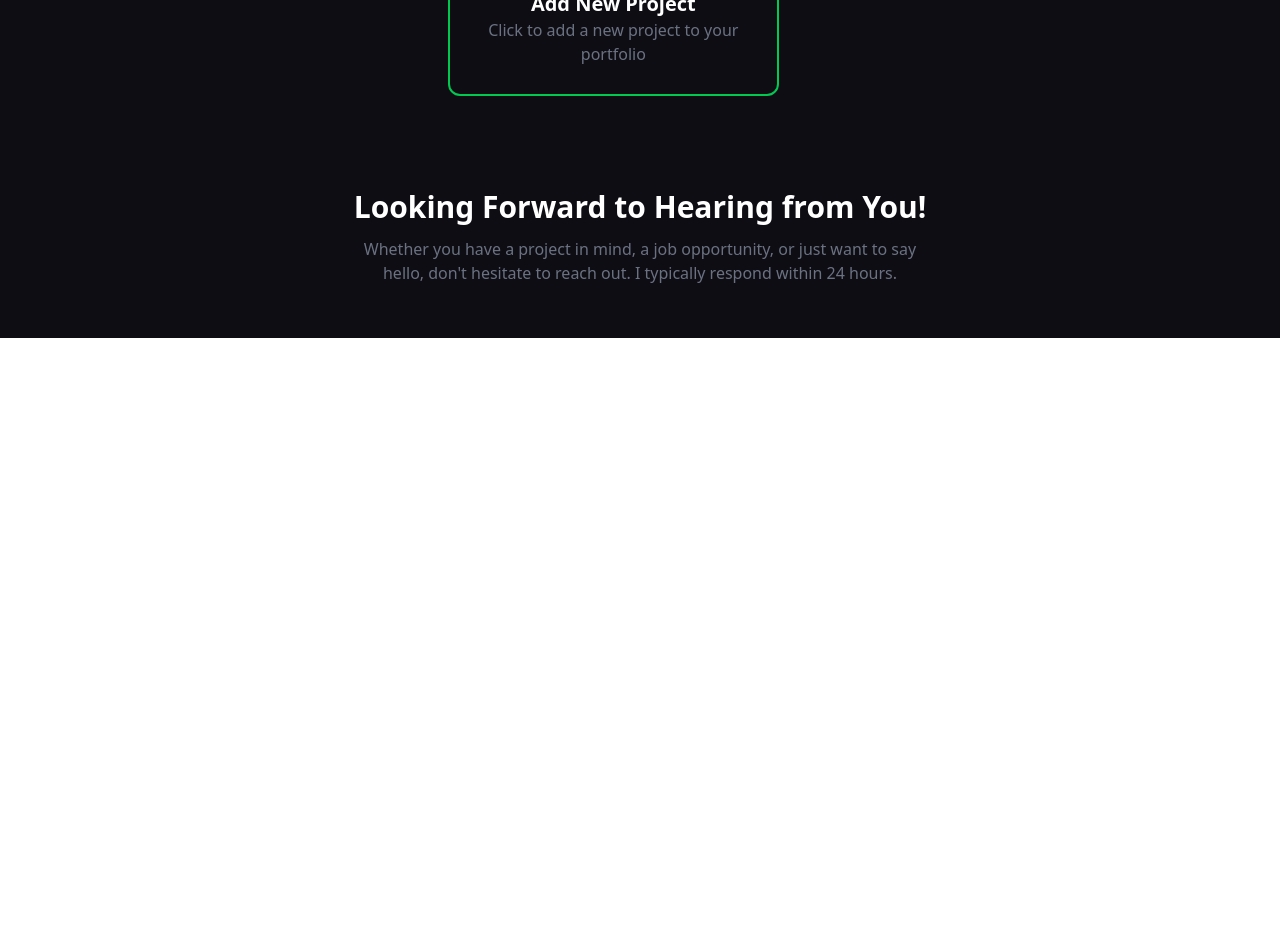
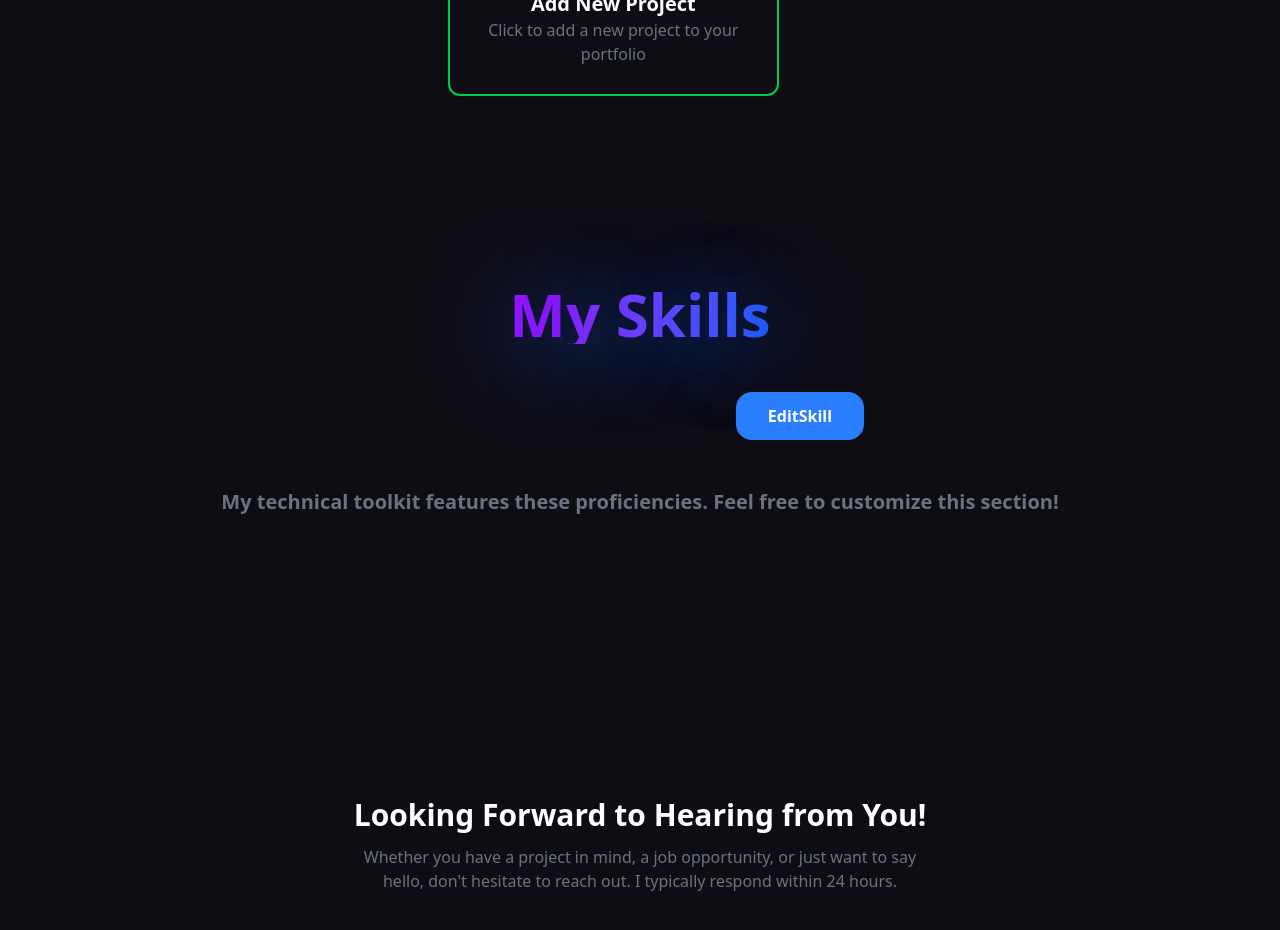
Before and after one commit to moshaosama/MyFolio, a React (Vite) app: page /template in a window 1280 px wide. Shown: the part 1080-2010 px from the top of the page. Before the commit the page ends 1418 px from the top, so only its background shows below. Built offline with nearby package versions, Linux system fonts and the light colour scheme.

Commit message:
refactor: integrate project features into main templates page

```diff
--- a/src/Pages/Templates/index.tsx
+++ b/src/Pages/Templates/index.tsx
@@ -2,6 +2,8 @@ import Hero from "../../Features/Portfolio/Components/Hero";
 import EditTagsModelProvider from "../../Features/Portfolio/Context/EditTagsModelContext";
 import ProjectsCards from "../../Features/Projects/Components/ProjectsCards";
 import ProjectsHeader from "../../Features/Projects/Components/ProjectsHeader";
+import SkillsHeader from "../../Features/Skills/Components/SkillsHeader";
+import SkillsRender from "../../Features/Skills/Components/SkillsRender";
 const Template = () => {
   return (
     <>
@@ -10,6 +12,8 @@ const Template = () => {
           <Hero />
           <ProjectsHeader />
           <ProjectsCards />
+          <SkillsHeader />
+          <SkillsRender />
         </EditTagsModelProvider>
       </div>
     </>
```
